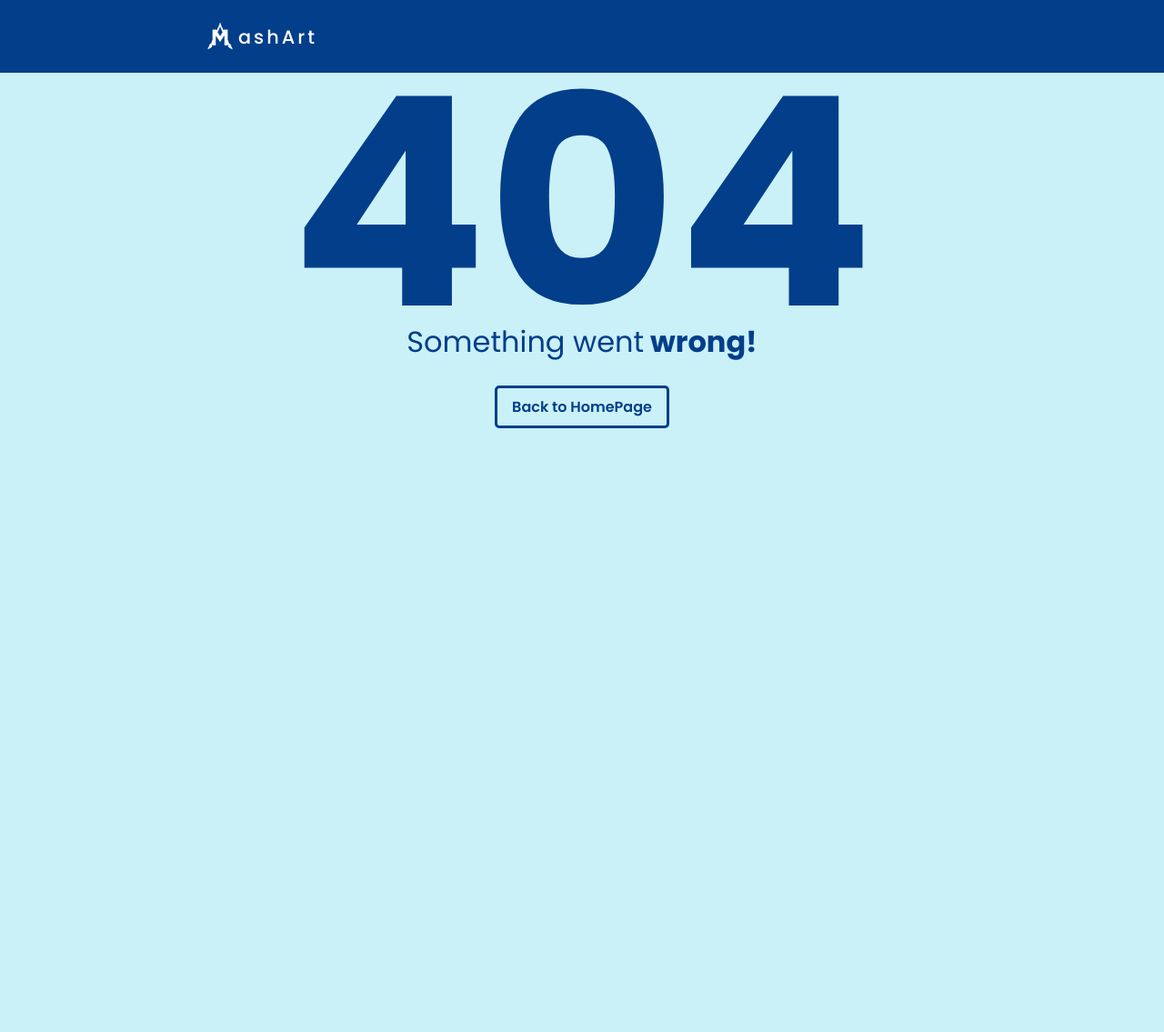
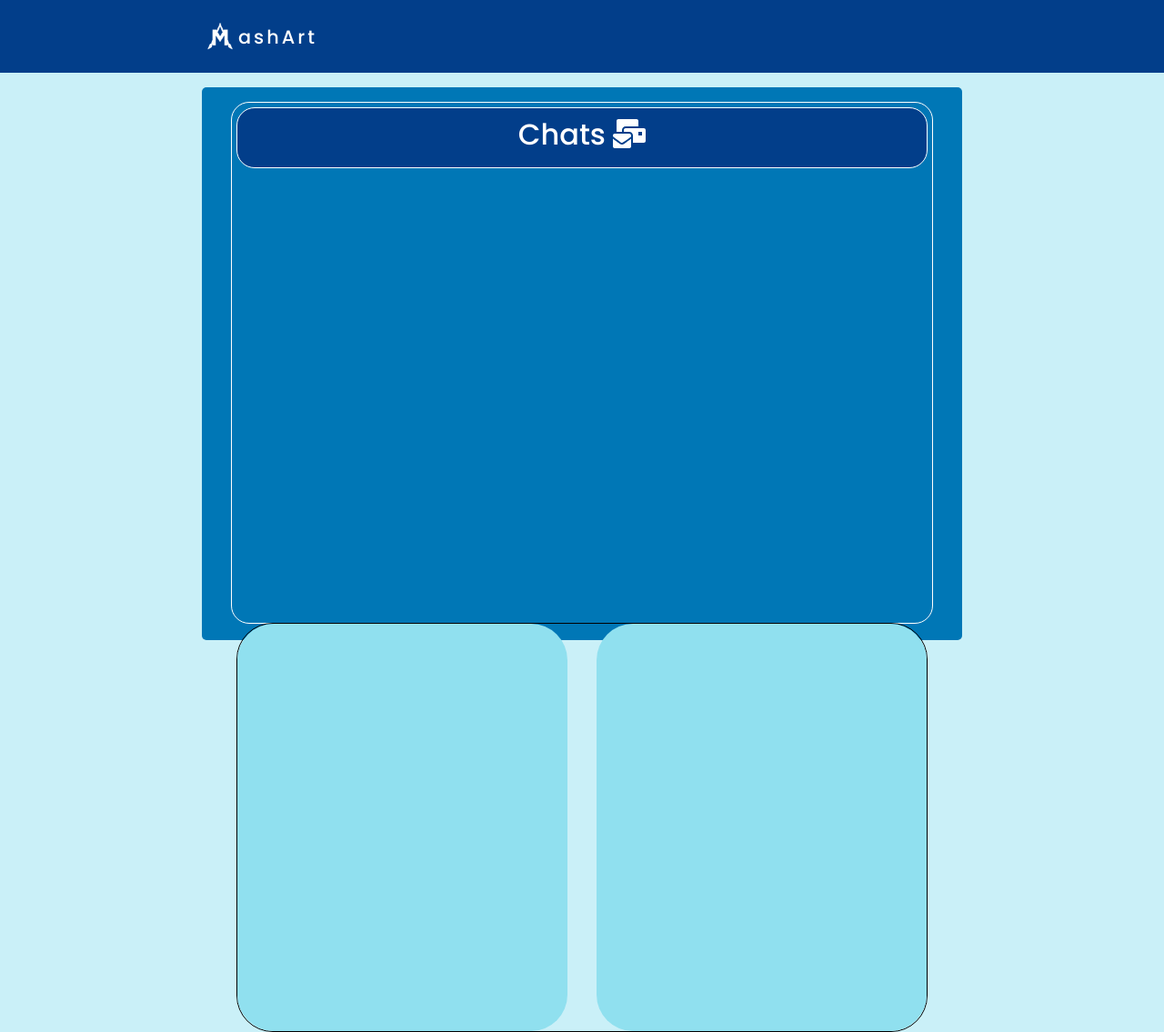
Before and after one commit to HARALARK/MashArt, a React (Create React App) app in the folder mashart/frontend/: page /chat in a window 1280 px wide. Before the commit this address had no page. Shown: the whole page at 91% size. Before the commit the page ends 800 px from the top, so only its background shows below. Built offline with nearby package versions, Linux system fonts and the light colour scheme; a web font is replaced by a local one.

Commit message:
established chats page, and modified it in the app.js file as well

```diff
--- a/mashart/frontend/src/App.js
+++ b/mashart/frontend/src/App.js
@@ -19,6 +19,7 @@ import PostScreen from "./screens/PostScreen"
 import EditArtScreen from "./screens/EditArtScreen"
 import ComicsScreen from "./screens/ComicsScreen"
 import ActivityScreen from "./screens/ActivityScreen"
+import ChatsScreen from "./screens/ChatsScreen"
 
 function App() {
   return (
@@ -51,6 +52,7 @@ function App() {
               <Route path="/search" element={<SearchScreen />} />
               <Route path="/comics" element={<ComicsScreen />} />
               <Route path="/activity" element={<ActivityScreen />} />
+              <Route path="/chat" element={<ChatsScreen />} />
               <Route path="*" element={<PageNotFoundScreen />} />
             </Routes>
           </ScreensContainer>
--- /dev/null
+++ b/mashart/frontend/src/screens/ChatsScreen.js
@@ -0,0 +1,177 @@
+import React, { useState } from 'react';
+import { useSelector } from "react-redux"
+import styled from "styled-components"
+import device from "../screen_sizes/devices"
+
+import { FontAwesomeIcon } from '@fortawesome/react-fontawesome';
+import {faMailBulk} from "@fortawesome/free-solid-svg-icons"
+
+
+const ChatsScreen = () => {
+  const [image, setImage] = useState(null)
+  const userDetails = useSelector((state) => state.userDetails)
+  const { loading, user, error } = userDetails
+
+  const userLogin = useSelector((state) => state.userLogin)
+  const { userInfo } = userLogin
+
+    return (
+    <div>
+          <Container>
+              <Form>
+                    <MegaPanel>
+                        <Heading>
+                            <span className = "title"> Chats </span>
+                            <FontAwesomeIcon icon={faMailBulk} size = 'XL' style={{ color: 'white' }}/>
+                        </Heading>
+
+                        <UnderHeader>
+                            <ChatPanel></ChatPanel>
+                            <AllChats></AllChats>
+                        </UnderHeader>
+
+
+
+
+                    </MegaPanel>
+
+              </Form>
+          </Container>
+    </div>
+  )};
+
+
+const Container = styled.div`
+    display: flex;
+    align-items: center;
+    justify-content: center;
+    flex-wrap: wrap;
+    overflow: scroll;
+    width: 100%;
+
+
+    .heading {
+        color: var(--light);
+        font-size: 2rem;
+        text-align: center;
+  }
+
+  .subheading{
+      color: var(--light);
+  }
+
+
+
+
+  @media ${device.tablet} {
+    height: calc(100vh - 160px);
+    flex-direction: row;
+    justify-content: space-between;
+    overflow: visible;
+    padding: 0 2rem;
+
+`
+
+const Form = styled.form`
+
+  display: flex;
+  flex-direction: column;
+  align-content: space-between;
+
+  background-color: #0077b6;
+  padding: 1rem 2rem 1rem;
+  border-radius: 5px;
+  width: 100%;
+  height: 95%;
+  gap: 2 rem;
+  color: black;
+
+  .upload {
+    font-size: 1.5rem;
+    font-weight: 600;
+    color: white;
+  }
+  .description {
+    color: black;
+    font-size: 1rem;
+    font-weight: 600;
+
+  }
+
+`
+
+const MegaPanel = styled.section`
+  height 100%;
+  width 100%;
+  align-items: center;
+  border-radius: 20px;
+  padding 5px;
+  margin-bottom: 500px;
+  border: 1px solid white;
+  }
+
+`
+const UnderHeader = styled.section`
+    display: flex;
+    flex-direction: column;
+    height: 80%;
+    width: 100%;
+    border-radius: 40px;
+    font-size: 30px;
+    border: 1px solid black;
+    @media ${device.tablet} {
+      gap: 2rem;
+      flex-direction: row;
+      justify-content: space-between;
+    }
+`
+
+const ChatPanel = styled.section`
+    background-color: #90e0ef;
+    display: flex;
+    flex-direction: column;
+    height: 100%;
+    width: 50%;
+    border-radius: 40px;
+    font-size: 30px;
+
+    @media ${device.tablet} {
+      gap: 5rem;
+      flex-direction: row;
+      justify-content: space-between;
+    }
+`
+const AllChats = styled.section`
+    background-color: #90e0ef;
+    display: flex;
+    flex-direction: column;
+    height: 100%;
+    width: 50%;
+    border-radius: 40px;
+    font-size: 30px;
+
+    @media ${device.tablet} {
+    gap: 5rem;
+    flex-direction: row;
+    justify-content: space-between;
+    }
+    `
+
+
+const Heading = styled.section`
+    height 12%;
+    width 100%;
+    align-items: center;
+    border-radius: 20px;
+    padding 5px;
+    margin-bottom: 500px;
+    border: 1px solid white;
+    background-color: #023e8a;
+    color: var(--light);
+    font-size: 2rem;
+    text-align: center;
+    font-weight: 500;
+`
+
+
+export default ChatsScreen;
```
